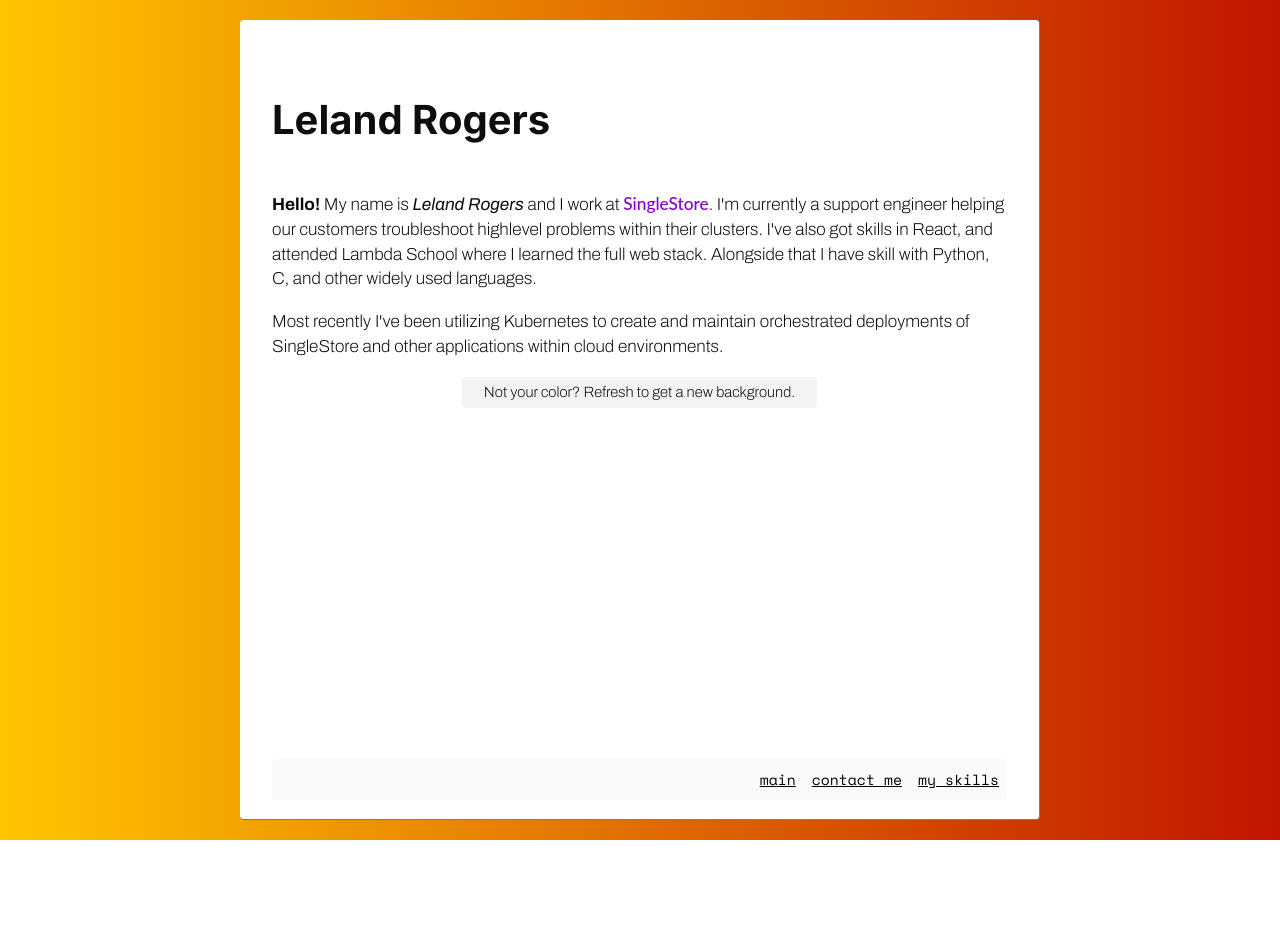
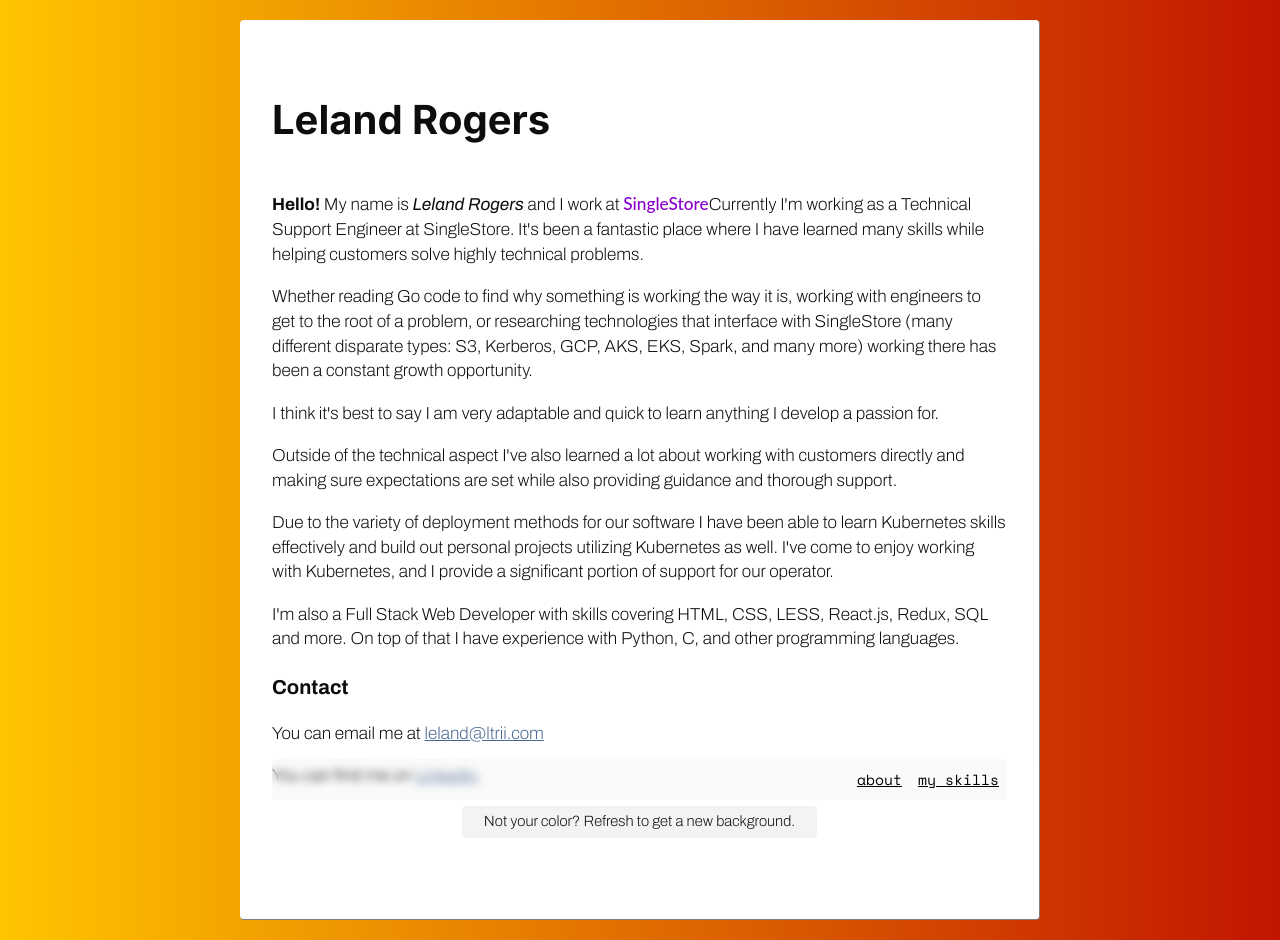
Before and after one commit to ltrii/port-ltrii, a React (Create React App) app: page / in a window 1280 px wide. Before the commit the page ends 840 px from the top, so only its background shows below. Built offline with nearby package versions, Linux system fonts and the light colour scheme.

Commit message:
Improvements and simplification of portfolio

```diff
--- a/src/App.css
+++ b/src/App.css
@@ -19,7 +19,7 @@ a {
 .portfolio-main {
   border-radius: 4px;
   width: 800px;
-  min-height: 800px;
+  min-height: 900px;
   margin: 20px;
   padding: 0px 32px;
   display: flex;
@@ -32,8 +32,8 @@ a {
   color: #0d0d0f;
   background-color: rgb(255, 255, 255);
   z-index: 1;
-  border-right: 1px solid rgba(0, 0, 0, 0.5);
-  border-bottom: 1px solid rgba(0, 0, 0, 0.5);
+  border-right: 1.5px solid rgba(0, 0, 0, 0.5);
+  border-bottom: 1.5px solid rgba(0, 0, 0, 0.5);
 }
 
 #top h1 {
--- a/src/App.js
+++ b/src/App.js
@@ -3,7 +3,6 @@ import "./App.css";
 import Top from "./components/Top";
 import TopContent from "./components/TopContent";
 import Znav from "./components/Znav";
-import Contact from "./components/Contact";
 import Skills from "./components/Skills";
 
 function App() {
@@ -40,7 +39,6 @@ function App() {
           <Top />
           <div id="switcher">
             {setter === "main" ? <TopContent /> : null}
-            {setter === "contact" ? <Contact /> : null}
             {setter === "skills" ? <Skills /> : null}
           </div>
         </div>
--- a/src/components/Contact.js
+++ /dev/null
@@ -1,47 +0,0 @@
-import React, { useState } from 'react'
-import emailjs from 'emailjs-com'
-
-export default function Contact() {
-    const [email, setemail] = useState("")
-    const [subject, setsubject] = useState("")
-    const [message, setmessage] = useState("")
-    const [status, setstatus] = useState("Idle. Waiting to send email...")
-
-    const send_email = (e) => {
-        e.preventDefault();
-        setstatus("Sending email...")
-        emailjs.send('service_l1scgwa', 'template_8ydffyq', {
-            "email": email,
-            "subject": subject,
-            "message": message
-        }, 'user_Nt7Az2NoUhoc2zZGlFBNr')
-            .then((result) => {
-                console.log(result.text);
-                setstatus("Email sent successfully!")
-                setemail("")
-                setsubject("")
-                setmessage("")
-            }, (error) => {
-                setstatus("Email send failed. My email is lelandtr@gmail.com")
-                console.log(error.text);
-            });
-    }
-    return (
-        <div id="contact" onSubmit={e => send_email(e)}>
-            <p>You can find me on <a href="https://www.linkedin.com/in/leland-rogers/">LinkedIn</a>.</p>
-            You may also contact me here:
-            <form>
-                <label>Your email</label>
-                <input value={email} onChange={(e) => setemail(e.target.value)} />
-                <label>Subject</label>
-                <input value={subject} onChange={(e) => setsubject(e.target.value)} />
-                <label>Message</label>
-                <textarea value={message} onChange={(e) => setmessage(e.target.value)} />
-                <div id="emailstatus">
-                    <button>Send</button>
-                    <div id="statusdisplay">{status}</div>
-                </div>
-            </form>
-        </div>
-    )
-}
--- a/src/components/TopContent.js
+++ b/src/components/TopContent.js
@@ -1,13 +1,57 @@
-import React from 'react'
+import React from "react";
 
 export default function TopContent() {
   return (
     <div id="topcontent">
       <div>
-                <p><b>Hello!</b> My name is <i>Leland Rogers</i> and I work at <a href="https://www.singlestore.com" id="s2">SingleStore</a>. I'm currently a support engineer helping our customers troubleshoot highlevel problems within their clusters. I've also got skills in React, and attended Lambda School where I learned the full web stack. Alongside that I have skill with Python, C, and other widely used languages.</p>
-                <p>Most recently I've been utilizing Kubernetes to create and maintain orchestrated deployments of SingleStore and other applications within cloud environments.</p>
+        <p>
+          <b>Hello!</b> My name is <i>Leland Rogers</i> and I work at{" "}
+          <a href="https://www.singlestore.com" id="s2">
+            SingleStore
+          </a>
+          Currently I'm working as a Technical Support Engineer at SingleStore.
+          It's been a fantastic place where I have learned many skills while
+          helping customers solve highly technical problems.{" "}
+        </p>
+        <p>
+          Whether reading Go code to find why something is working the way it
+          is, working with engineers to get to the root of a problem, or
+          researching technologies that interface with SingleStore (many
+          different disparate types: S3, Kerberos, GCP, AKS, EKS, Spark, and
+          many more) working there has been a constant growth opportunity.{" "}
+        </p>
+        <p>
+          I think it's best to say I am very adaptable and quick to learn
+          anything I develop a passion for.{" "}
+        </p>
+        <p>
+          Outside of the technical aspect I've also learned a lot about working
+          with customers directly and making sure expectations are set while
+          also providing guidance and thorough support.
+        </p>
+        <p>
+          Due to the variety of deployment methods for our software I have been
+          able to learn Kubernetes skills effectively and build out personal
+          projects utilizing Kubernetes as well. I've come to enjoy working with
+          Kubernetes, and I provide a significant portion of support for our
+          operator.
+        </p>
+        I'm also a Full Stack Web Developer with skills covering HTML, CSS,
+        LESS, React.js, Redux, SQL and more. On top of that I have experience
+        with Python, C, and other programming languages.
+      </div>
+      <div>
+        <h3>Contact</h3>
+        <p>
+          You can email me at{" "}
+          <a href="mailto:leland@ltrii.com">leland@ltrii.com</a>
+        </p>
+        <p>
+          You can find me on{" "}
+          <a href="https://www.linkedin.com/in/leland-rogers/">LinkedIn</a>.
+        </p>
       </div>
       <p id="tooltip">Not your color? Refresh to get a new background.</p>
     </div>
-    )
+  );
 }
--- a/src/components/Znav.js
+++ b/src/components/Znav.js
@@ -3,8 +3,7 @@ import React from 'react'
 export default function Znav(props) {
     return (
         <div id="znav">
-            <button onClick={() => props.sfn("main")}>main</button>
-            <button onClick={() => props.sfn("contact")}>contact me</button>
+            <button onClick={() => props.sfn("main")}>about</button>
             <button onClick={() => props.sfn("skills")}>my skills</button>
         </div>
     )
```
Also changed, not shown: package.json (+3 -4 lines), 1 other file (tests, documents, lock files or other folders). Lines whose indentation alone changed are shown as unchanged.
